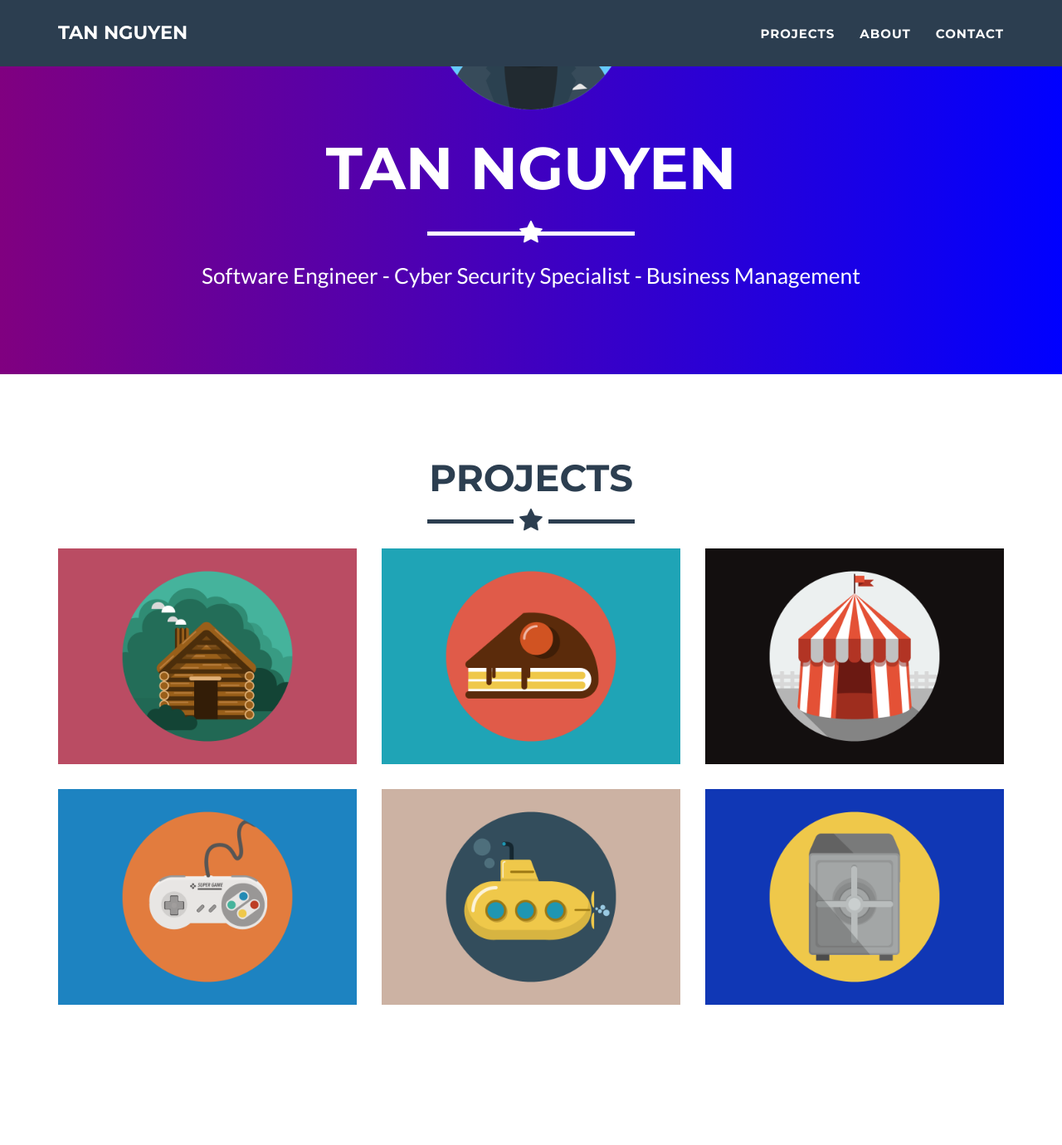
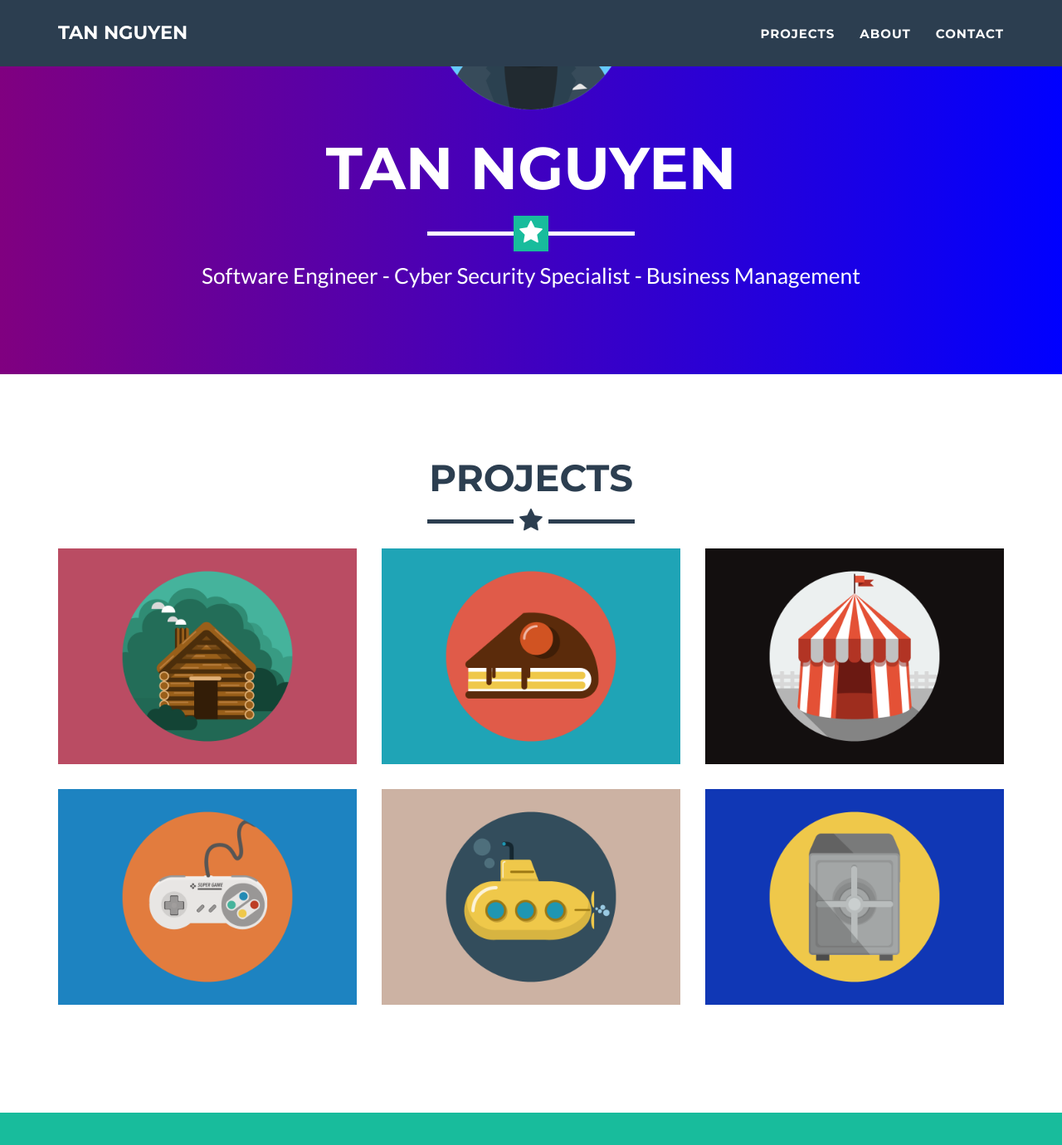
Before and after one commit to tannguyencanh/tannguyencanh.github.io, a Jekyll site: the page built from index.html, in a window 1280 px wide and 1400 px high, scrolled down 340 px. Shown: the top 1380 px of the window at 83% size. Built offline with Jekyll 4.4.1, drawn with Linux system fonts in a browser that asks for light colours.

Commit message:
Update _config.yml

```diff
--- a/_config.yml
+++ b/_config.yml
@@ -25,7 +25,7 @@ disqus_shortname: myshortname
 
 # Color settings (hex-codes without the leading hash-tag)
 color:
-
+  primary: 18bc9c #80B3FF
   primary-rgb: "24,288,156" #"128,179,255"
   secondary: 2c3e50 #FD6E8A
   secondary-dark: 233140 #A2122F
```
